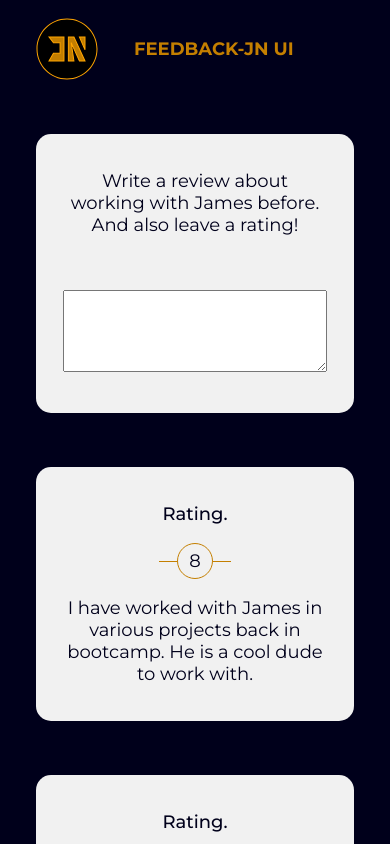
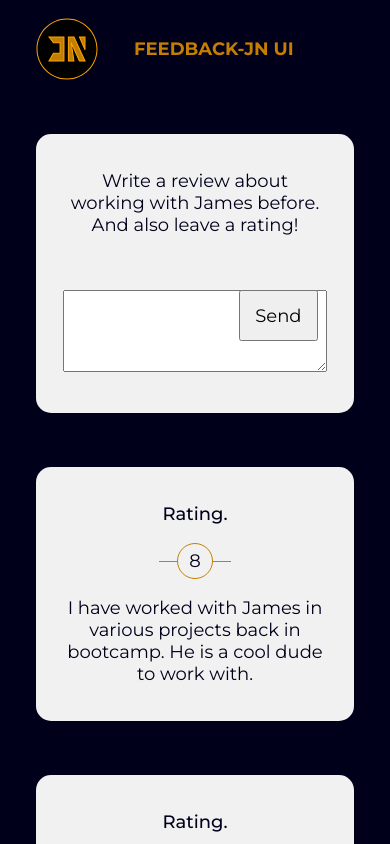
Before and after one commit to devjamesnjoroge/react-portfolio, a React (Create React App) app: page / in a window 390 px wide. Shown: the top 844 px of the page. Built offline with nearby package versions, Linux system fonts and the light colour scheme.

Commit message:
test: position of absolute button in small screens

```diff
--- a/src/Components/FeedbackForm.jsx
+++ b/src/Components/FeedbackForm.jsx
@@ -1,4 +1,5 @@
 import React from 'react'
+import Button from '../shared/Button'
 import Card from '../shared/Card'
 
 function FeedbackForm() {
@@ -10,6 +11,9 @@ function FeedbackForm() {
                 Write a review about working with James before. And also leave a rating!
             </label>
             <textarea className='review-input' type="text" name="review" id="review"></textarea>
+            <Button>
+                Send
+            </Button>
         </form>
         </Card>
     </div>
--- a/src/index.scss
+++ b/src/index.scss
@@ -97,11 +97,24 @@ body{
 
 /* Form styling */
 
+form{
+    position: relative;
+}
+
 .review-input{
     margin-top: 3rem;
     width: 100%;
     padding: 1rem .5rem;
-    height: 50%;
+    height: 70%;
+}
+
+.btn{
+    margin-top: 3rem;
+    width: 30%;
+    padding: .7rem .5rem;
+    position: absolute;
+    right: .5rem;
+    top: 32%;
 }
 
 /* Large media screens */
@@ -126,6 +139,12 @@ body{
         gap: 2rem;
     }
 
+    /* Form */
+
+    .btn{
+        top: 32%;
+    }
+
 }
 
 /* lg */
--- /dev/null
+++ b/src/shared/Button.jsx
@@ -0,0 +1,16 @@
+import React from 'react'
+import PropTypes from 'prop-types'
+
+function Button({children}) {
+  return (
+    <button className="btn">
+        {children}
+    </button>
+  )
+}
+
+Button.propTypes = {
+    children: PropTypes.node
+}
+
+export default Button
```
